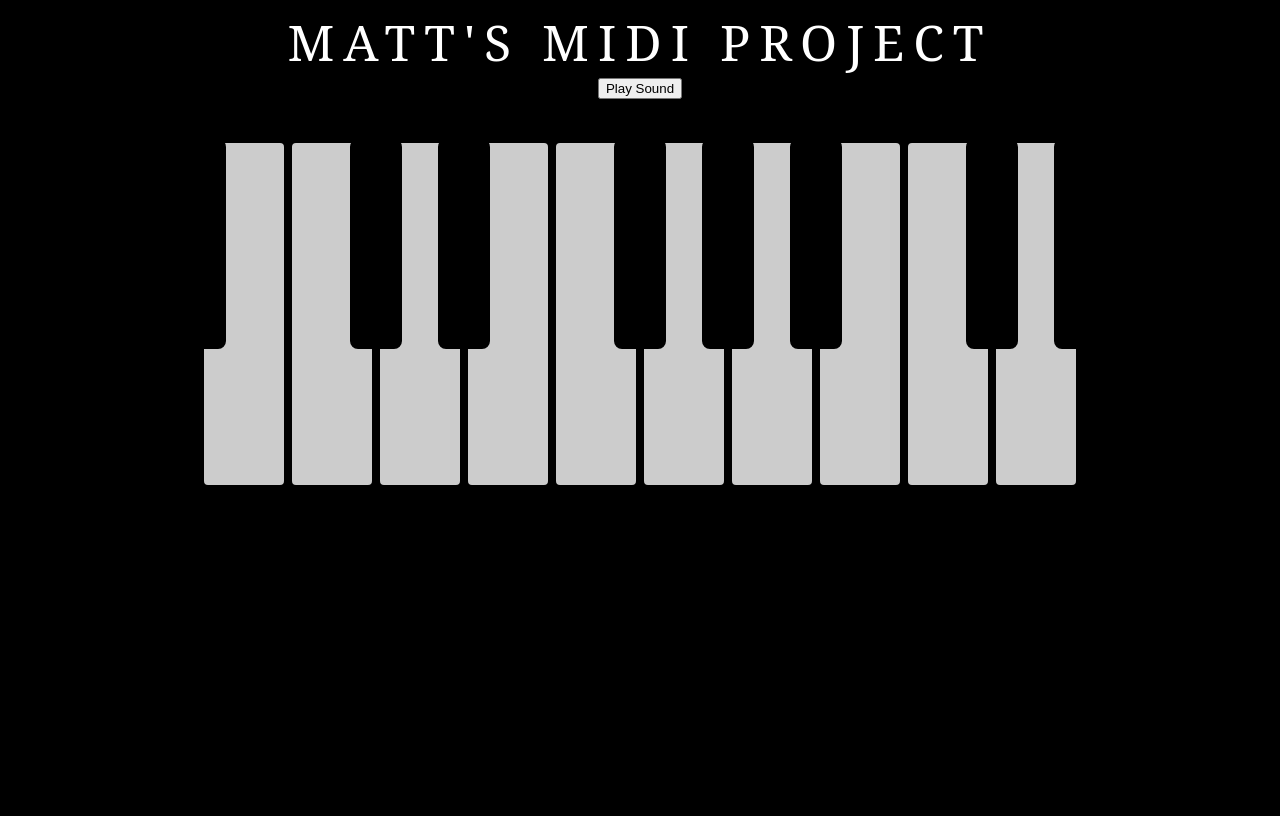
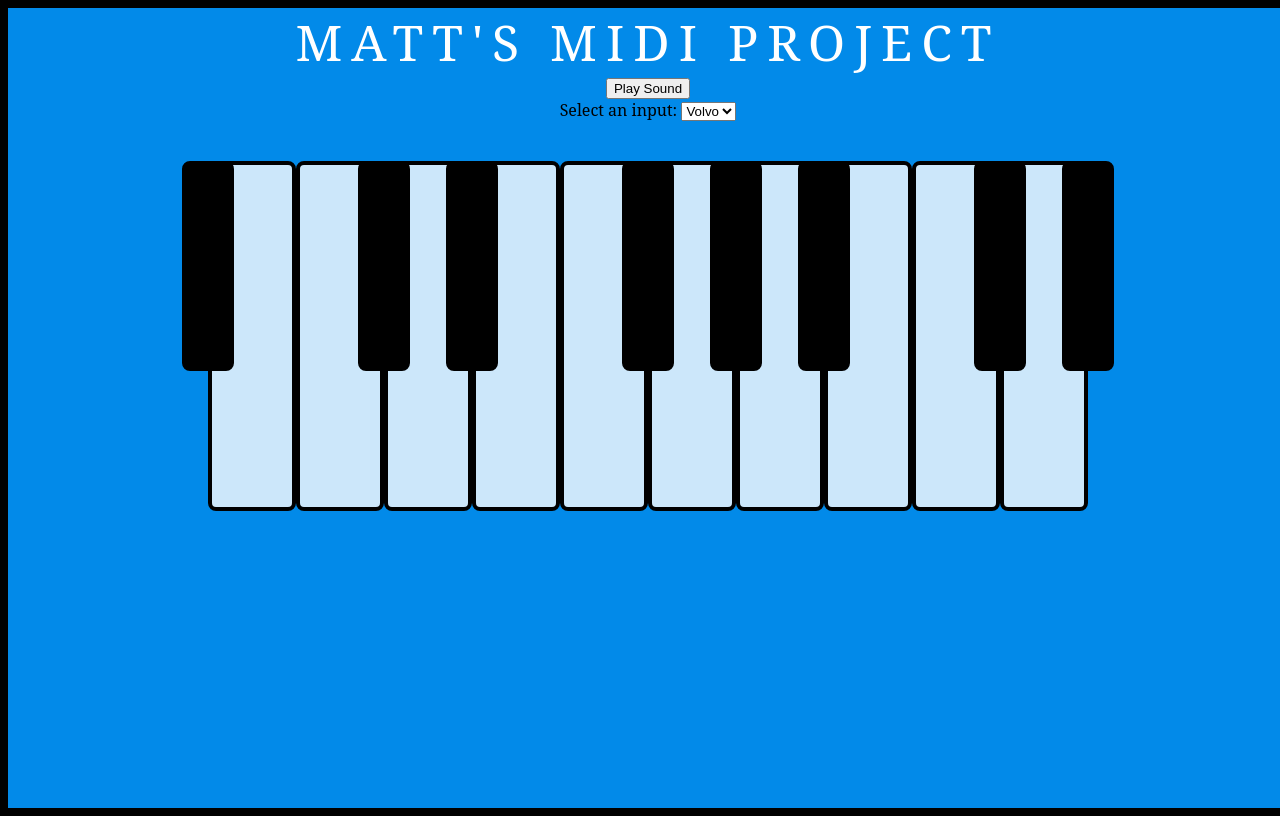
Before and after one commit to Masheen88/midi, a website: page index.html in a window 1280 px wide. Drawn offline with Linux system fonts and the light colour scheme.

```diff
--- a/index.html
+++ b/index.html
@@ -7,10 +7,17 @@
     <title>Document</title>
     <link rel="stylesheet" href="main.css" />
   </head>
-  <body>
+  <body id="board">
     <h1>Matt's Midi Project</h1>
 
-    <button id="playButton">Play Sound</button>
+    <button id="playButton">Play Sound</button><br />
+    <label for="midiInputs">Select an input:</label>
+    <select id="midiInputs" name="midiInputs">
+      <option value="volvo">Volvo</option>
+      <option value="saab">Saab</option>
+      <option value="fiat">Fiat</option>
+      <option value="audi">Audi</option>
+    </select>
     <script src="main.js"></script>
 
     <div id="keyboard">
@@ -73,6 +80,9 @@
         <div id="75-Note" data-key="75" class="key sharp" data-note="D#">
           <span class="hints">D#5 - Eb5</span>
         </div>
+        <!-- <div id="76-Note" data-key="76" class="key" data-note="E">
+          <span class="hints">E5</span>
+        </div> -->
       </div>
     </div>
   </body>
--- a/main.css
+++ b/main.css
@@ -3,6 +3,12 @@
   font-family: "Noto Serif", serif;
   -webkit-font-smoothing: antialiased;
   text-align: center;
+}
+
+#board {
+  width: 100vw;
+  height: 100vh;
+  background-color: #028ae9;
 }
 
 video#bgvid {
@@ -137,8 +143,8 @@
 
 .playing {
   transform: scale(0.95);
-  border-color: #028ae9;
-  box-shadow: 0 0 1rem #028ae9;
+  border-color: #e96602;
+  box-shadow: 0 0 1rem #e92902;
 }
 
 .hints {
--- a/main.js
+++ b/main.js
@@ -31,7 +31,7 @@
   const inputs = midiAccess.inputs;
 
   inputs.forEach((input) => {
-    //console.log("myInputs", input); //Logs each input to console.
+    console.log("myInputs", input.name); //Logs each input to console.
     // input.onmidimessage = handleInput; //Newer method
     input.addEventListener("midimessage", handleInput);
   });
```
